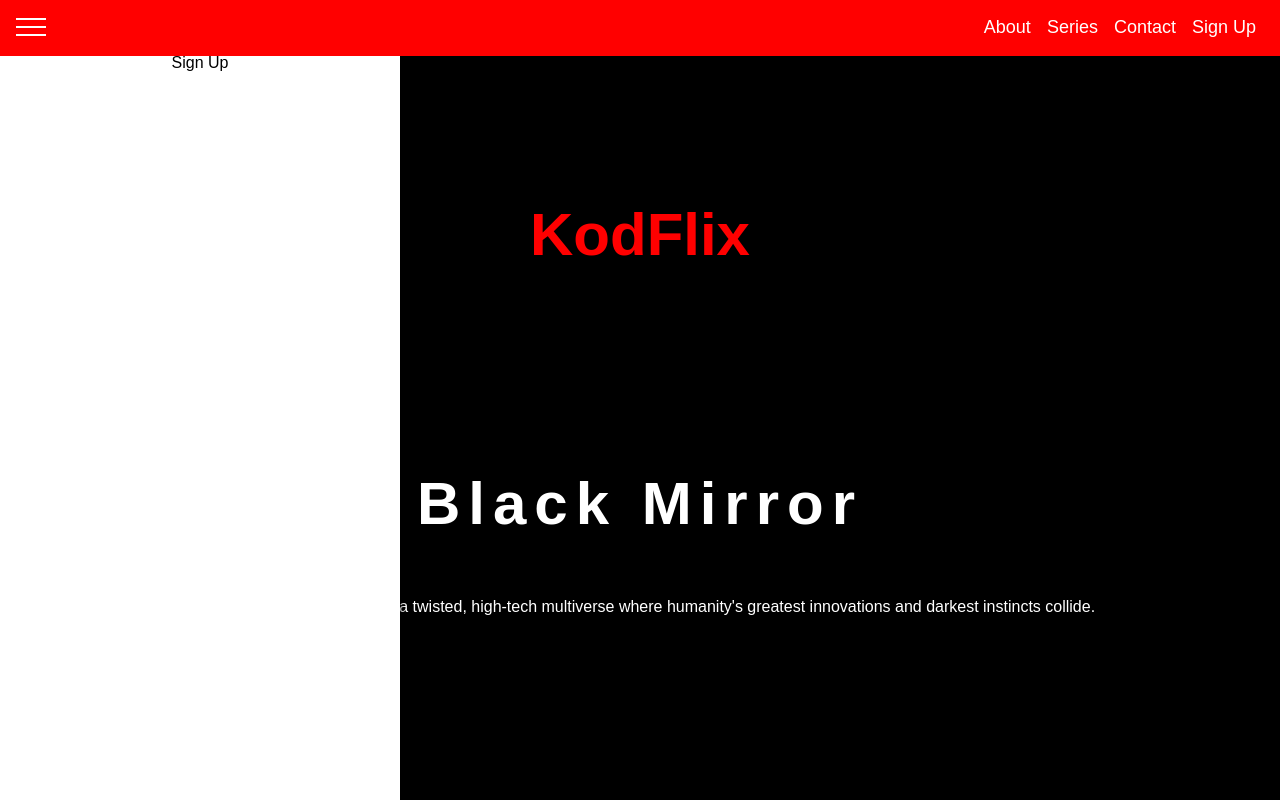
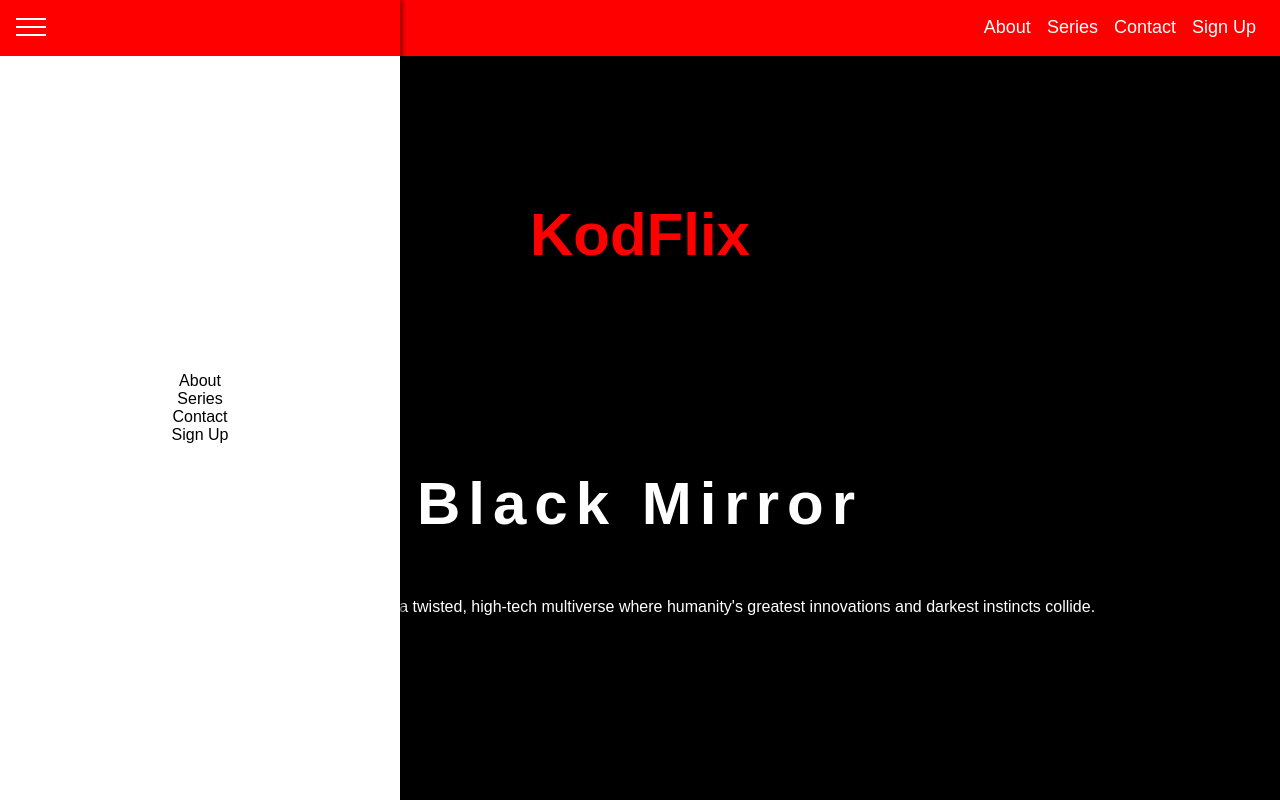
Before and after one commit to Viki-Robles/netflix-clone-react, a React (Create React App) app: page /blackMirror in a window 1280 px wide. Both pictures are taken after a click on the button 31 px from the left and 27 px from the top of the page. Shown: the top 800 px of the page. Built offline with nearby package versions, Linux system fonts and the light colour scheme.

Commit message:
Open and Close button

```diff
--- /dev/null
+++ b/src/Backdrop/Backdrop.css
@@ -0,0 +1,24 @@
+.backdrop {
+    position: fixed;
+    width: 70%;
+    max-width:400px;
+    box-shadow: 2px 0px 5px rgba(0, 0, 0, 0.5);
+    height:100%;
+    top:0;
+    left:0;
+    z-index:200;
+
+
+}
+
+.side-drawer ul {
+    height:100%;
+    list-style:none;
+    display:flex;
+    flex-direction:column;
+    justify-content: center;
+}
+
+.side-drawer {
+    margin: 0.5rem 0;
+}
--- a/src/Backdrop.js/Backdrop.js
+++ b/src/Backdrop/Backdrop.js
@@ -2,7 +2,7 @@
 import './Backdrop.css';
 
 const backdrop = props => (
-    <div className="backdrop">
+    <div className="backdrop" onClick={props.click}>
 
     </div>
 );
--- a/src/SideDrawer/DrawerToggleButton.js
+++ b/src/SideDrawer/DrawerToggleButton.js
@@ -1,14 +1,15 @@
 import React from 'react';
 import './DrawerToggleButton.css';
 
-export default function DrawerToggleButton() {
-    return (
+
+const DrawerToggleButton = props => (
+
         <div>
-            <button className="toogle_button">
+            <button className="toogle_button" onClick={props.click}>
                 <div className="toogle_button_line"></div>
                 <div className="toogle_button_line"></div>
                 <div className="toogle_button_line"></div>
             </button>
         </div>
     );
-}
+export default DrawerToggleButton;
--- a/src/SideDrawer/SideDrawer.css
+++ b/src/SideDrawer/SideDrawer.css
@@ -6,7 +6,7 @@
     top:0;
     left:0;
     width:400px;
-
+   z-index:2;
 
 
 }
--- a/src/ToolBar/ToolBar.js
+++ b/src/ToolBar/ToolBar.js
@@ -1,15 +1,16 @@
 import React from 'react';
-
 import './ToolBar.css';
 import DrawerToggleButton from '../SideDrawer/DrawerToggleButton';
 
-export default function ToolBar() {
+
+
+const ToolBar = props => {
     return (
         <div>
             <header className="toolbar">
                 <nav className="toolbar_navigation">
                     <div>
-                    <DrawerToggleButton/>
+                    <DrawerToggleButton click={props.drawerClickHandler}/>
                     </div>
                     <div className="spacer"></div>
                     <div className="toolbar_navigation-items">
@@ -25,3 +26,5 @@
         </div>
     );
 }
+
+export default ToolBar;
--- a/src/frontend/App.css
+++ b/src/frontend/App.css
@@ -52,6 +52,7 @@
 background-repeat: no-repeat;
 background-size: cover;
 margin-bottom:30px;
+z-index:1;
 }
 
 .container {
--- a/src/frontend/App.js
+++ b/src/frontend/App.js
@@ -12,16 +12,45 @@
 import SignUp from './signup/signup';
 import ToolBar from '../ToolBar/ToolBar';
 import SideDrawer from '../SideDrawer/SideDrawer';
+import Backdrop from '../Backdrop/Backdrop';
 
 class App extends Component {
-  render(props) {
+
+  state = {
+    sideDrawerOpen :false
+
+  };
+
+  drawerToggleClickHandler = () => {
+    this.setState((prevState) => {
+      return {sideDrawerOpen: !prevState.sideDrawerOpen}
+    });
+  };
+
+  backdropClickHandler = () => {
+    this.setState({sideDrawerOpen: false});
+
+  }
+
+
+  render() {
+    let sideDrawer;
+    let backdrop;
+
+    if (this.state.sideDrawerOpen) {
+      sideDrawer = <SideDrawer/>;
+      backdrop = <Backdrop click={this.backdropClickHandler}/>;
+    }
+
+
     return (
       <div style={{height: "100%"}}>
       <Router>
         <ScrollToTop />
         <div className="App">
-          <ToolBar/>
-          <SideDrawer/>
+          <ToolBar drawerClickHandler = {this.drawerToggleClickHandler}/>
+          {sideDrawer}
+          {backdrop}
             <h1>KodFlix</h1>
 
           <div>
```
Also changed, not shown: src/Backdrop.js/Backdrop.css (deleted, +0 -10 lines).
